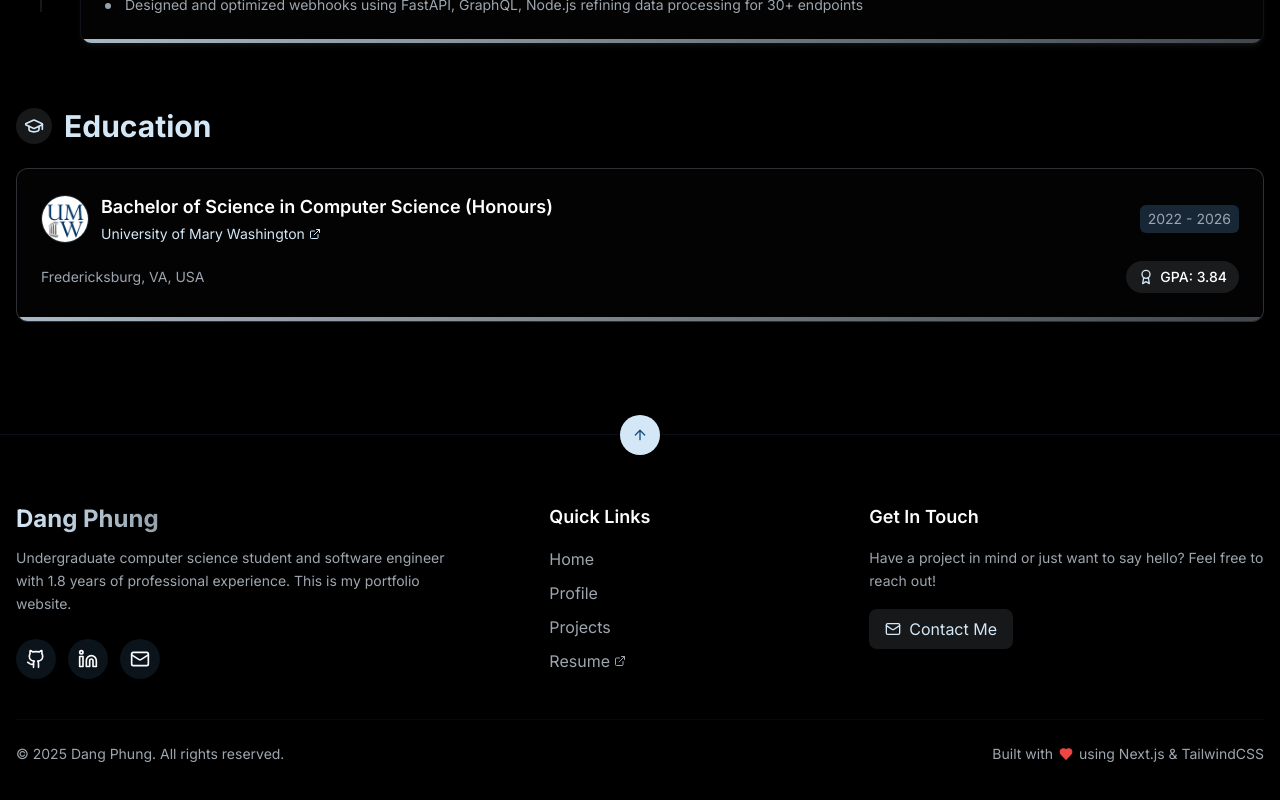
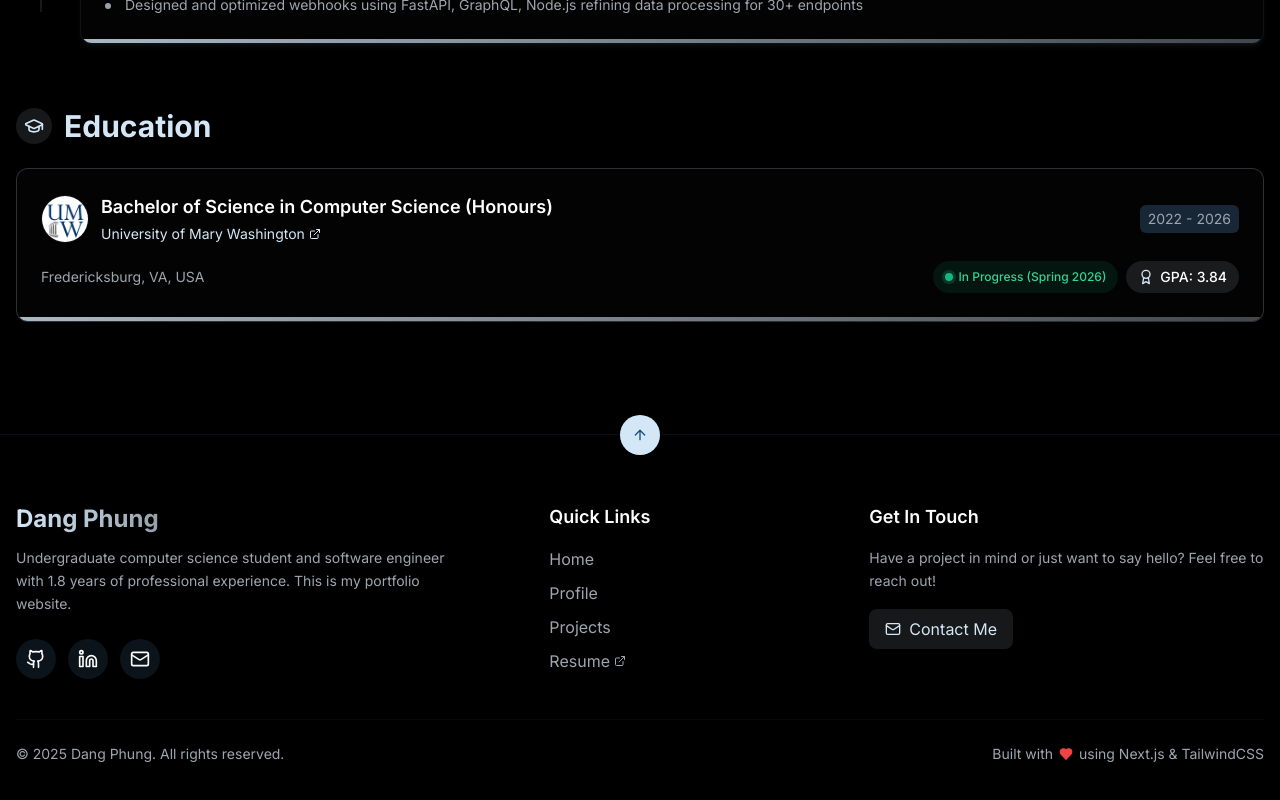
Before and after one commit to dangphung4/portfolio-2025, a Next.js app: page /profile in a window 1280 px wide. Shown: the part 3201-4001 px from the top of the page. Built offline with nearby package versions, Linux system fonts and the light colour scheme.

Commit message:
chore: add progress to education section

```diff
--- a/components/profile/education.tsx
+++ b/components/profile/education.tsx
@@ -43,12 +43,13 @@ export default function Education() {
                   <div className="flex flex-col sm:flex-row sm:items-center justify-between mb-4">
                     <div className="flex items-center mb-2 sm:mb-0">
                       {education.logoUrl && (
-                        <div className="relative w-12 h-12 mr-3 rounded-full overflow-hidden border">
+                        <div className="relative w-12 h-12 mr-3 rounded-full overflow-hidden border border-border/40 shadow-sm flex-shrink-0">
                           <Image
                             src={education.logoUrl}
                             alt={education.institute}
                             fill
                             className="object-cover"
+                            sizes="48px"
                           />
                         </div>
                       )}
@@ -70,16 +71,26 @@ export default function Education() {
 
                   <div className="flex flex-col sm:flex-row sm:items-center justify-between">
                     <p className="text-sm text-muted-foreground">{education.address}</p>
-                    {education.gpa && (
-                      <div className="mt-2 sm:mt-0 flex items-center gap-1.5 bg-primary/10 px-3 py-1.5 rounded-full">
-                        <Award className="h-4 w-4 text-primary" />
-                        <span className="text-sm font-medium">GPA: {education.gpa}</span>
+                    <div className="flex flex-col sm:flex-row gap-2 mt-2 sm:mt-0">
+                      {/* "In Progress" badge */}
+                      <div className="flex items-center gap-1.5 bg-emerald-500/10 text-emerald-600 dark:text-emerald-400 px-3 py-1.5 rounded-full">
+                        <span className="relative flex h-2 w-2">
+                          <span className="animate-ping absolute inline-flex h-full w-full rounded-full bg-emerald-400 opacity-75"></span>
+                          <span className="relative inline-flex rounded-full h-2 w-2 bg-emerald-500"></span>
+                        </span>
+                        <span className="text-xs font-medium">In Progress (Spring 2026)</span>
                       </div>
-                    )}
+                      {education.gpa && (
+                        <div className="flex items-center gap-1.5 bg-primary/10 px-3 py-1.5 rounded-full">
+                          <Award className="h-4 w-4 text-primary" />
+                          <span className="text-sm font-medium">GPA: {education.gpa}</span>
+                        </div>
+                      )}
+                    </div>
                   </div>
                 </div>
 
-                {/* Optional: Add a colored accent bar at the bottom */}
+                {/* colored accent bar at the bottom */}
                 <div className="h-1 bg-gradient-to-r from-primary/80 to-primary/30"></div>
               </CardContent>
             </Card>
```
